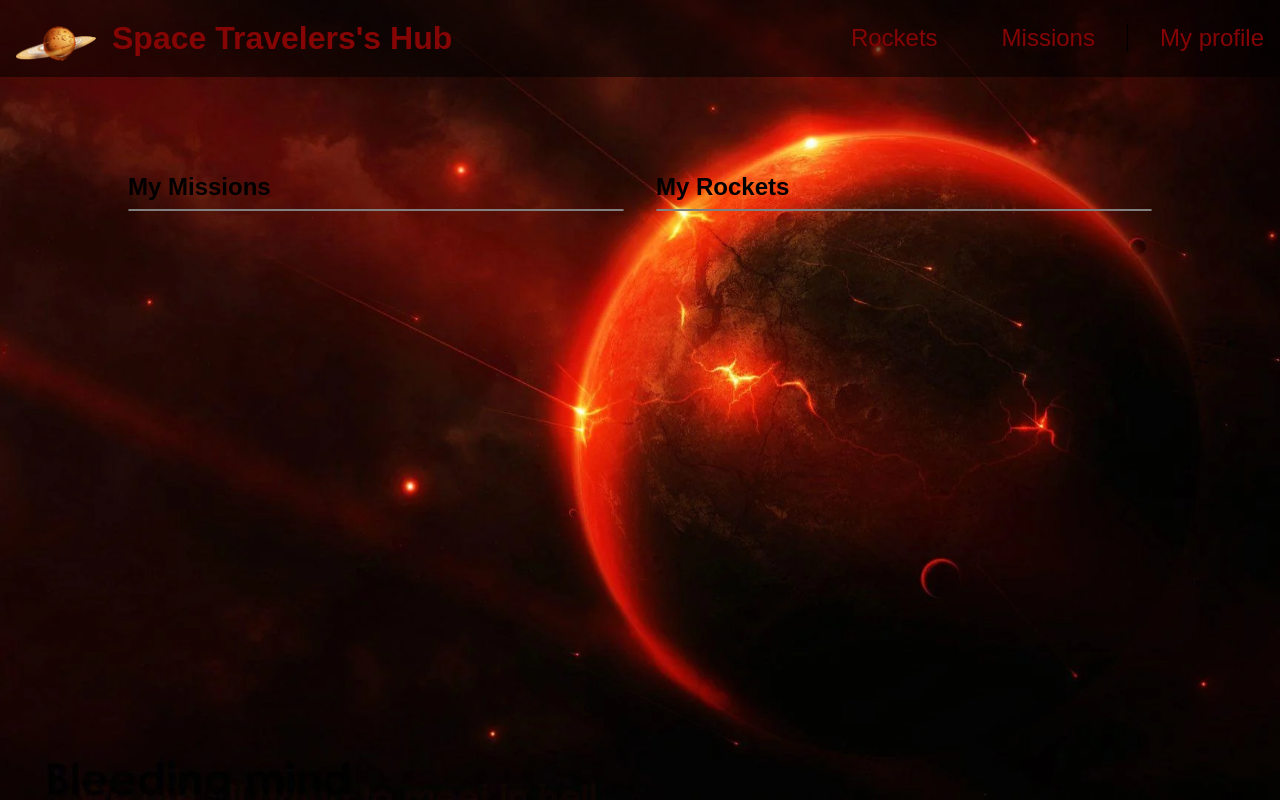
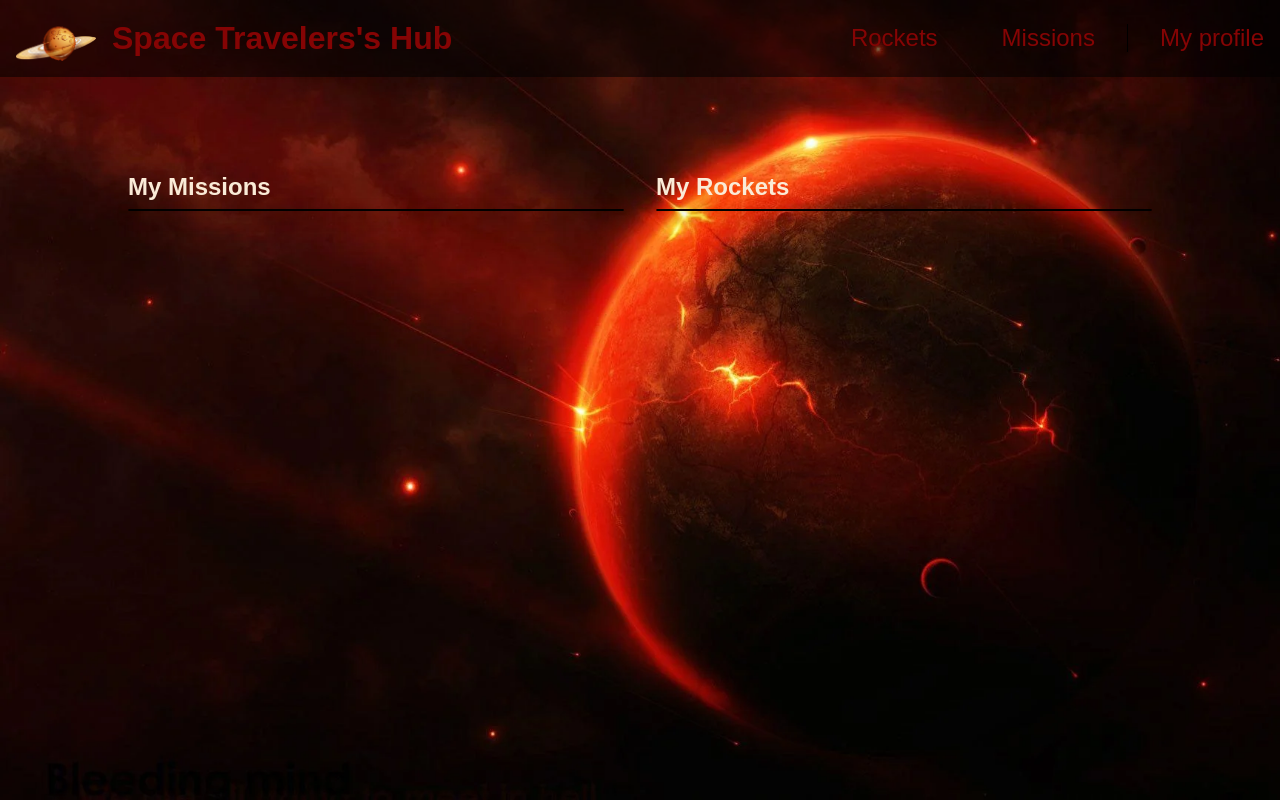
Before and after one commit to SimonGrchevski/Space-Travelers-Hub, a React (Create React App) app: page /profile in a window 1280 px wide. Built offline with nearby package versions, Linux system fonts and the light colour scheme; a web font is replaced by a local one.

Commit message:
Add more styles to myProfile section

```diff
--- a/src/Components/MyProfile.css
+++ b/src/Components/MyProfile.css
@@ -14,6 +14,10 @@
   margin-top: 3rem;
 }
 
+.my-profile-wrapper h2 {
+  color: antiquewhite;
+}
+
 .title {
   margin-bottom: 0.5rem;
 }
@@ -21,11 +25,19 @@
 .list {
   display: flex;
   flex-direction: column;
-  border: 1px solid grey;
+  border: 1px solid black;
   border-radius: 4px;
+  background-color: rgba(0, 0, 0, 0.467);
+  color: bisque;
+  box-shadow: rgba(0, 0, 0, 0.35) 0px 5px 15px;
+}
+
+.list > li:nth-child(even) {
+  background-color: rgba(116, 1, 1, 0.59);
+  font-weight: bold;
 }
 
 .filter-names {
-  border: 1px solid grey;
+  border: 1px solid black;
   padding: 1rem;
 }
```
